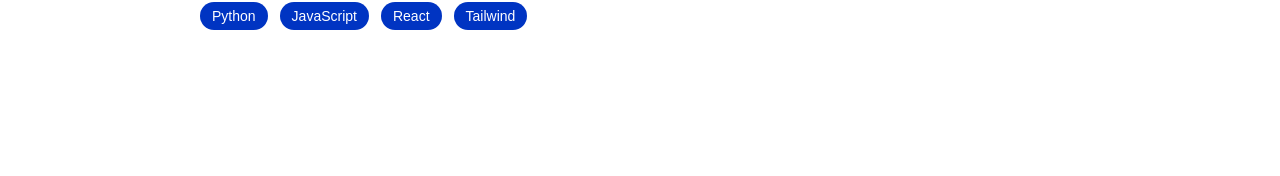
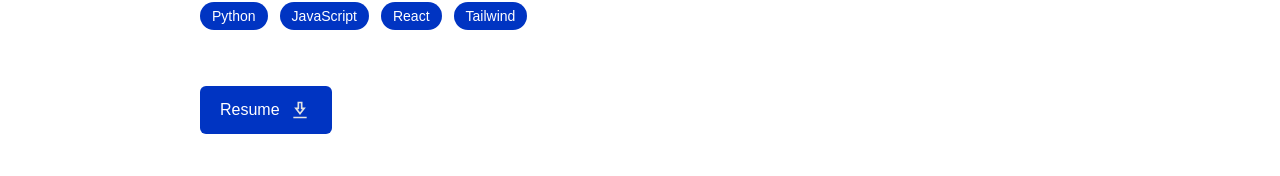
Before and after one commit to shiba-murmu/project-public-portfolio-website, a React (Vite) app: page / in a window 1280 px wide. Shown: the part 624-800 px from the top of the page. Built offline with nearby package versions, Linux system fonts and the light colour scheme; a web font is replaced by a local one.

Commit message:
Download icons is added here.

```diff
--- a/src/pages/profile/Profile.jsx
+++ b/src/pages/profile/Profile.jsx
@@ -58,9 +58,16 @@
                             <span className='bg-(--bluish) text-(--bluish-text) px-3 py-1 rounded-full text-sm'>Tailwind</span>
                         </div>
                     </div>
-                    <div className='mt-20 md:hidden flex flex-wrap gap-3 justify-center md:block'>
+                    <div className='mt-20 md:mt-10  flex flex-wrap md:justify-start gap-3 justify-center '>
                         {/* not visible to mobile */}
-                        <h4 className='bg-(--bluish) text-md text-white px-5 py-3 rounded-md cursor-pointer'>Download Resume</h4>
+                        <h4 className="bg-(--bluish) text-md text-white px-5 py-3 rounded-md cursor-pointer
+               flex items-center gap-2">
+                            Resume
+                            <svg xmlns="http://www.w3.org/2000/svg" height="20px" viewBox="0 -960 960 960" width="24px" fill="#e3e3e3">
+                                <path d="M160-80v-80h640v80H160Zm320-160L200-600h160v-280h240v280h160L480-240Zm0-130 116-150h-76v-280h-80v280h-76l116 150Zm0-150Z" />
+                            </svg>
+                        </h4>
+
                     </div>
 
                 </div>
```
